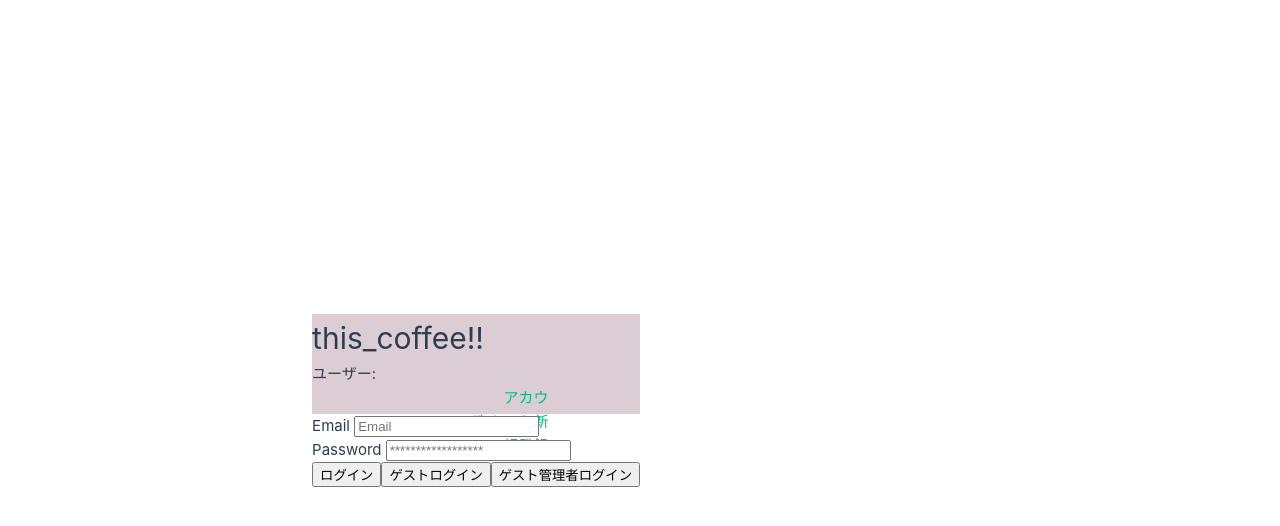
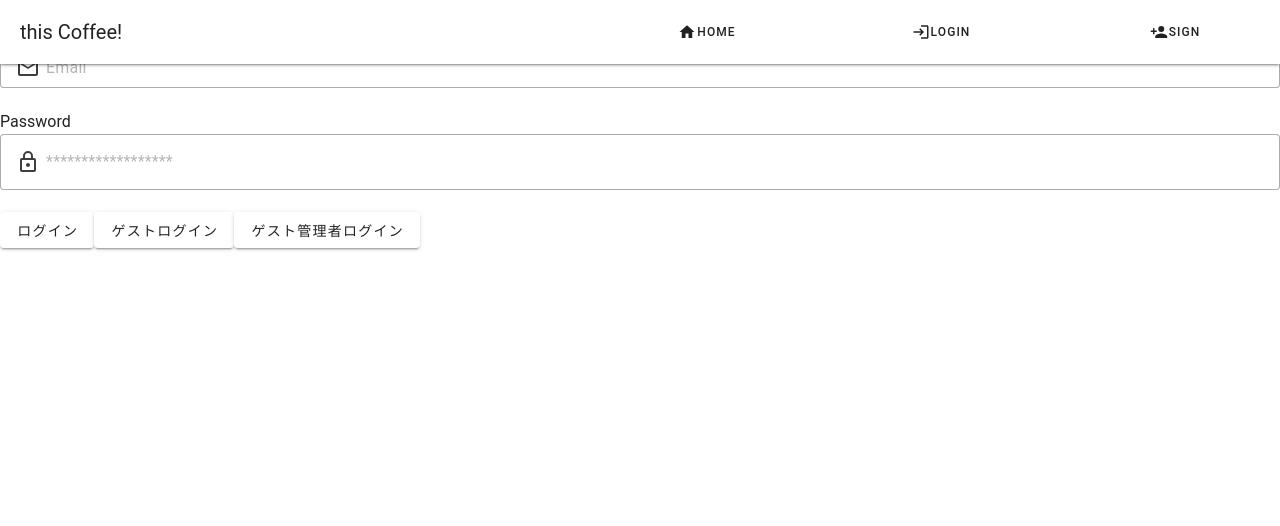
Before and after one commit to tomoaki198211/this_coffee_front, a Vue app: page /auth/login in a window 1280 px wide. Shown: the top 526 px of the page. Built offline with nearby package versions, Linux system fonts and the light colour scheme.

Commit message:
vuetify&マテリアルデザイン導入

```diff
--- a/package.json
+++ b/package.json
@@ -16,9 +16,11 @@
     "pinia": "^2.0.28",
     "vue": "^3.2.45",
     "vue-chartjs": "^5.2.0",
-    "vue-router": "^4.1.6"
+    "vue-router": "^4.1.6",
+    "vuetify": "^3.1.2"
   },
   "devDependencies": {
+    "@mdi/js": "^7.1.96",
     "@rushstack/eslint-patch": "^1.1.4",
     "@types/node": "^18.11.12",
     "@vitejs/plugin-vue": "^4.0.0",
--- a/src/App.vue
+++ b/src/App.vue
@@ -1,45 +1,28 @@
 <script setup lang="ts">
-import { ref } from "vue";
-import { RouterLink, RouterView } from "vue-router";
+import { RouterView } from "vue-router";
 import { useAuthStore } from "./stores/auth";
 import { useMessageStore } from "./stores/message";
 import GlobalNav from "./components/GlobalNav.vue";
 import GlobalMessage from "./components/GlobalMessage.vue";
 
 const authStore = useAuthStore();
-const messageStore = useMessageStore();
 </script>
 
 <template>
-  <div>
-    <header>
-      <h1>this_coffee!!</h1>
+  <v-app>
+    <div>
+      <header>
+        <GlobalNav />
+      </header>
       <template v-if="authStore.uid !== ''">
         <p>ユーザー:{{ authStore.uid }}</p>
       </template>
-      <GlobalNav />
-    </header>
-    <GlobalMessage />
-    <RouterView />
-  </div>
+      <GlobalMessage />
+      <main>
+        <RouterView />
+      </main>
+    </div>
+  </v-app>
 </template>
 
-<style scoped>
-header {
-  height: 100px;
-  background-color: rgb(220, 204, 212);
-}
-nav {
-  text-align: center;
-}
-nav ul {
-  margin: 0;
-  padding: 0;
-}
-nav ul li {
-  list-style: none;
-  display: inline-block;
-  width: 15%;
-  min-width: 50px;
-}
-</style>
+<style scoped></style>
--- a/src/assets/main.css
+++ b/src/assets/main.css
@@ -1,4 +1,4 @@
-@import "./base.css";
+/* @import "./base.css";
 
 #app {
   max-width: 1280px;
@@ -32,4 +32,4 @@ a,
     grid-template-columns: 1fr 1fr;
     padding: 0 2rem;
   }
-}
+} */
--- a/src/components/GlobalNav.vue
+++ b/src/components/GlobalNav.vue
@@ -1,6 +1,12 @@
 <script setup lang="ts">
 import { RouterLink, useRouter } from "vue-router";
 import { useAuthStore } from "../stores/auth";
+import { mdiAccountPlus } from "@mdi/js";
+import { mdiHome } from "@mdi/js";
+import { mdiLogin } from "@mdi/js";
+import { mdiLogout } from "@mdi/js";
+import { mdiCoffee } from "@mdi/js";
+import { mdiComment } from "@mdi/js";
 
 const authStore = useAuthStore();
 const router = useRouter();
@@ -13,38 +19,35 @@ const onLogout = (): void => {
 </script>
 
 <template>
-  <div>
-    <nav>
-      <ul>
-        <template v-if="!authStore.isAuthencated()">
-          <li><RouterLink to="/">Home</RouterLink></li>
-          <li><RouterLink to="/auth/login">ログイン</RouterLink></li>
-          <li><RouterLink to="/auth/signup">アカウント新規登録</RouterLink></li>
-        </template>
-        <template v-else>
-          <!-- <li><RouterLink to="/user">ユーザー情報</RouterLink></li> -->
-          <li><RouterLink to="/reviews">レビュー一覧</RouterLink></li>
-          <li><RouterLink to="/coffees">レビュー投稿</RouterLink></li>
-          <li><RouterLink to="/recommendation">おすすめ</RouterLink></li>
-          <li><a href="#" @click="onLogout">ログアウト</a></li>
-        </template>
-      </ul>
-    </nav>
-  </div>
+  <v-app-bar :elevation="2">
+    <v-app-bar-title>this Coffee!</v-app-bar-title>
+    <v-row justify="space-around">
+      <template v-if="!authStore.isAuthencated()">
+        <v-btn size="small" icon @click="router.push('/')">
+          <v-icon :icon="mdiHome"></v-icon>home
+        </v-btn>
+        <v-btn size="small" icon @click="router.push('/auth/login')">
+          <v-icon :icon="mdiLogin"></v-icon>login
+        </v-btn>
+        <v-btn size="small" icon @click="router.push('/auth/signup')">
+          <v-icon :icon="mdiAccountPlus"></v-icon>sign
+        </v-btn>
+      </template>
+      <template v-else>
+        <!-- <li><RouterLink to="/user">ユーザー情報</RouterLink></li> -->
+        <v-btn size="small" icon @click="router.push('/reviews')">
+          <v-icon :icon="mdiComment"></v-icon>review
+        </v-btn>
+        <v-btn size="small" icon @click="router.push('/coffees')">
+          <v-icon :icon="mdiCoffee"></v-icon>coffee
+        </v-btn>
+        <v-btn size="small" icon @click="onLogout()">
+          <v-icon :icon="mdiLogout"></v-icon>logout
+        </v-btn>
+        <RouterLink to="/recommendation">おすすめ</RouterLink>
+      </template>
+    </v-row>
+  </v-app-bar>
 </template>
 
-<style scoped>
-nav {
-  text-align: center;
-}
-nav ul {
-  margin: 0;
-  padding: 0;
-}
-nav ul li {
-  list-style: none;
-  display: inline-block;
-  width: 15%;
-  min-width: 50px;
-}
-</style>
+<style scoped></style>
--- a/src/main.ts
+++ b/src/main.ts
@@ -1,5 +1,10 @@
 import { createApp } from "vue";
 import { createPinia } from "pinia";
+import "vuetify/styles";
+import { createVuetify } from "vuetify";
+import * as components from "vuetify/components";
+import * as directives from "vuetify/directives";
+import { aliases, mdi } from "vuetify/iconsets/mdi-svg";
 
 import App from "./App.vue";
 import router from "./router";
@@ -8,7 +13,19 @@ import "./assets/main.css";
 
 const app = createApp(App);
 
+const vuetify = createVuetify({
+  icons: {
+    defaultSet: "mdi",
+    aliases,
+    sets: {
+      mdi,
+    },
+  },
+  components,
+  directives,
+});
+
 app.use(createPinia());
 app.use(router);
-
+app.use(vuetify);
 app.mount("#app");
--- a/src/views/LoginView.vue
+++ b/src/views/LoginView.vue
@@ -1,6 +1,8 @@
 <script setup lang="ts">
 import { reactive, computed } from "vue";
 import { useAuthStore } from "../stores/auth";
+import { mdiEmailOutline } from "@mdi/js";
+import { mdiLockOutline } from "@mdi/js";
 
 type userLoginObj = {
   email: string;
@@ -35,19 +37,28 @@ const guestAdminLogin = (): void => {
   <div>
     <div>
       <label for="email"> Email </label>
-      <input v-model="user.email" id="Email" type="text" placeholder="Email" />
+      <v-text-field
+        v-model="user.email"
+        density="compact"
+        placeholder=" Email"
+        variant="outlined"
+      >
+        <v-icon :icon="mdiEmailOutline"></v-icon
+      ></v-text-field>
     </div>
     <div>
       <label for="password"> Password </label>
-      <input
+      <v-text-field
         v-model="user.password"
-        id="password"
-        type="password"
-        placeholder="******************"
-      />
+        placeholder=" ******************"
+        variant="outlined"
+        ><v-icon :icon="mdiLockOutline"></v-icon
+      ></v-text-field>
     </div>
-    <button @click="onLogin">ログイン</button>
-    <button @click="guestLogin">ゲストログイン</button>
-    <button @click="guestAdminLogin">ゲスト管理者ログイン</button>
+    <div>
+      <v-btn @click="onLogin">ログイン</v-btn>
+      <v-btn @click="guestLogin">ゲストログイン</v-btn>
+      <v-btn @click="guestAdminLogin">ゲスト管理者ログイン</v-btn>
+    </div>
   </div>
 </template>
--- a/src/views/PostReview.vue
+++ b/src/views/PostReview.vue
@@ -17,6 +17,7 @@ const evalutions = [
   { id: 2, text: "2:やや低い" },
   { id: 1, text: "1:低い" },
 ];
+const evalutions2 = [5, 4, 3, 2, 1];
 const item: Coffee = reactive({
   coffee_id: props.id,
   intuition: 3,
@@ -84,7 +85,7 @@ async function postCoffee(): Promise<void> {
   <div>
     販売店: {{ p_name ? p_name.coffee.coffee_property.store.name : "" }}<br />
     商品名: {{ p_name ? p_name.coffee.coffee_property.name : "" }}
-    <table>
+    <v-table>
       <thead>
         <tr>
           <th>評価項目名</th>
@@ -95,7 +96,7 @@ async function postCoffee(): Promise<void> {
         <tr>
           <td>直感的な評価</td>
           <td>
-            <select v-model="item.intuition">
+            <v-select v-model="item.intuition">
               <option
                 v-for="evalution in evalutions"
                 :value="evalution.id"
@@ -103,13 +104,32 @@ async function postCoffee(): Promise<void> {
               >
                 {{ evalution.text }}
               </option>
-            </select>
+            </v-select>
           </td>
         </tr>
         <tr>
           <td>コストパフォーマンス</td>
           <td>
-            <select v-model="item.efficiency">
+            <v-select
+              v-model="item.efficiency"
+              :items="evalutions2"
+              variant="underlined"
+              class="text-center"
+            >
+              <!-- <option
+                v-for="evalution in evalutions"
+                :value="evalution.id"
+                :key="evalution.id"
+              >
+                {{ evalution.text }}
+              </option> -->
+            </v-select>
+          </td>
+        </tr>
+        <tr>
+          <td>風味</td>
+          <td>
+            <v-select v-model="item.flavor">
               <option
                 v-for="evalution in evalutions"
                 :value="evalution.id"
@@ -117,13 +137,13 @@ async function postCoffee(): Promise<void> {
               >
                 {{ evalution.text }}
               </option>
-            </select>
+            </v-select>
           </td>
         </tr>
         <tr>
-          <td>風味</td>
+          <td>甘み</td>
           <td>
-            <select v-model="item.flavor">
+            <v-select v-model="item.sweetness">
               <option
                 v-for="evalution in evalutions"
                 :value="evalution.id"
@@ -131,13 +151,13 @@ async function postCoffee(): Promise<void> {
               >
                 {{ evalution.text }}
               </option>
-            </select>
+            </v-select>
           </td>
         </tr>
         <tr>
-          <td>甘み</td>
+          <td>コク</td>
           <td>
-            <select v-model="item.sweetness">
+            <v-select v-model="item.rich">
               <option
                 v-for="evalution in evalutions"
                 :value="evalution.id"
@@ -145,13 +165,13 @@ async function postCoffee(): Promise<void> {
               >
                 {{ evalution.text }}
               </option>
-            </select>
+            </v-select>
           </td>
         </tr>
         <tr>
-          <td>コク</td>
+          <td>酸味</td>
           <td>
-            <select v-model="item.rich">
+            <v-select v-model="item.acidity">
               <option
                 v-for="evalution in evalutions"
                 :value="evalution.id"
@@ -159,13 +179,13 @@ async function postCoffee(): Promise<void> {
               >
                 {{ evalution.text }}
               </option>
-            </select>
+            </v-select>
           </td>
         </tr>
         <tr>
-          <td>酸味</td>
+          <td>苦味</td>
           <td>
-            <select v-model="item.acidity">
+            <v-select v-model="item.bitter">
               <option
                 v-for="evalution in evalutions"
                 :value="evalution.id"
@@ -173,39 +193,27 @@ async function postCoffee(): Promise<void> {
               >
                 {{ evalution.text }}
               </option>
-            </select>
-          </td>
-        </tr>
-        <tr>
-          <td>苦味</td>
-          <td>
-            <select v-model="item.bitter">
-              <option
-                v-for="evalution in evalutions"
-                :value="evalution.id"
-                :key="evalution.id"
-              >
-                {{ evalution.text }}
-              </option>
-            </select>
+            </v-select>
           </td>
         </tr>
         <tr>
           <td>備考</td>
-          <td><input type="texterea" v-model="item.remarks" /></td>
+          <td><v-textarea v-model="item.remarks" /></td>
         </tr>
         <tr>
           <td>公開設定</td>
           <td>
-            <input type="radio" value="true" v-model="item.setting" />
-            <label>公開</label>
-            <input type="radio" value="false" v-model="item.setting" />
-            <label>非公開</label>
+            <v-radio-group inline v-model="item.setting">
+              <v-radio label="公開" value="true"></v-radio>
+              <v-radio label="非公開" value="false"></v-radio>
+            </v-radio-group>
           </td>
         </tr>
       </tbody>
-    </table>
-    <button @click="postCoffee()">投稿する</button>
+    </v-table>
+    <v-btn @click="postCoffee()">投稿する</v-btn>
+    <v-card class="mx-auto">
+      <div class="d-flex justify-center">
         <RadarChart
           :flavor="item.flavor"
           :sweetness="item.sweetness"
@@ -214,4 +222,6 @@ async function postCoffee(): Promise<void> {
           :bitter="item.bitter"
         />
       </div>
+    </v-card>
+  </div>
 </template>
```
Also changed, not shown: 2 other files (tests, documents, lock files or other folders). Lines whose indentation alone changed are shown as unchanged.
